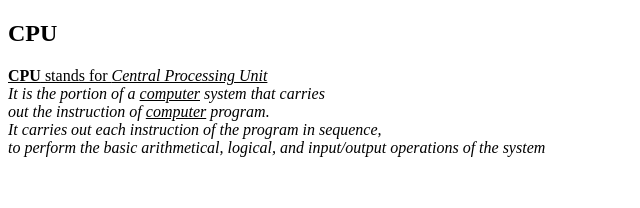
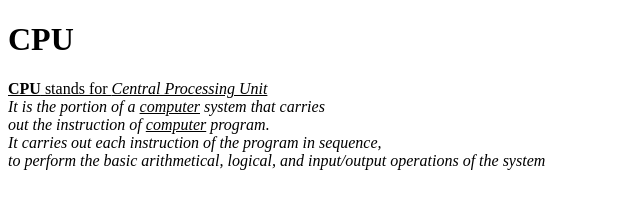
Before and after one commit to iamneo-production/eebfbffeeeebadaeccdfffebaeceaec, a plain HTML site: page public/index.html in a window 1280 px wide. Shown: the whole page, without its empty margins (0-640 px from the left). Drawn offline with Linux system fonts and the light colour scheme.

Commit message:
Backup Commit

```diff
--- a/public/index.html
+++ b/public/index.html
@@ -8,7 +8,7 @@
     <link rel="stylesheet" href="style.css" />
 </head>
 <body>
-    <h2>CPU</h2>
+    <h1><b>CPU</b></h1>
     <u><b>CPU</b> stands for <i>Central Processing Unit<i></u><br>
     It is the portion of a <u>computer</u> system that carries<br>
     out the instruction of <u>computer</u> program.<br>
```
